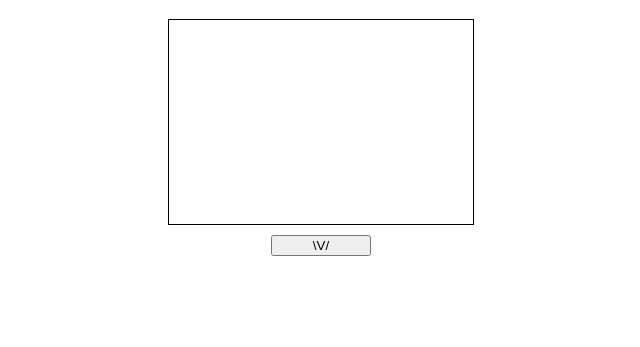
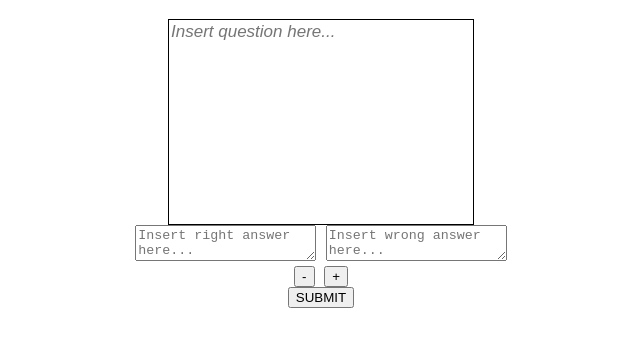
Before and after one commit to HighScoreA113/index, a plain HTML site: page index.html in a window 1280 px wide. Shown: the part 61-408 px from the top of the page, without its empty margins (319-959 px from the left). Drawn offline with Linux system fonts and the light colour scheme.

Commit message:
Update index.html

```diff
--- a/index.html
+++ b/index.html
@@ -4,14 +4,39 @@
     <meta charset="UTF-8">
     <meta name="viewport" content="width=device-width, initial-scale=1.0">
     <link rel="stylesheet" href="styles.css">
-    <title>Quiz Maker</title>
+    <title>-//-</title>
 </head>
 <body>
     <h1>Quiz Maker</h1>
     <div class="CONTAINER">
-        <textarea class="SQUARE"></textarea>
-        <button class="DOWN">\V/</button>
+        <textarea class="SQUARE" placeholder="Insert question here..."></textarea>
+<!--
+        <div>
+            <button class="RESET">%</button>
+            <button class="UP">UP</button>
+            <button class="DOWN">DOWN</button>
+        </div>
+-->
+        <div class="STACK">
+            <textarea class="RIGHT" placeholder="Insert right answer here..."></textarea>
+            <textarea class="TOP-WRONG" placeholder="Insert wrong answer here..."></textarea>
+            <div class="STACK button-container">
+                <button class="REMOVEANSWER">-</button>
+                <button class="ADDANSWER">+</button>
+            </div>
+        </div>
+        <div class="CUSTOM">
+            <!-- New answers will be displayed here. -->
+        </div>
+        <div>
+            <button class="SUBMIT">SUBMIT</button>
+        </div>
     </div>
-    <script src="script.js"></script>
+    <script src="button.js"></script>
+    <script src="buttonstacks.js"></script>
+    <script src="addanswer.js"></script>
+</body>
+<body>
+    <div class="spacer"></div>
 </body>
 </html>
```
